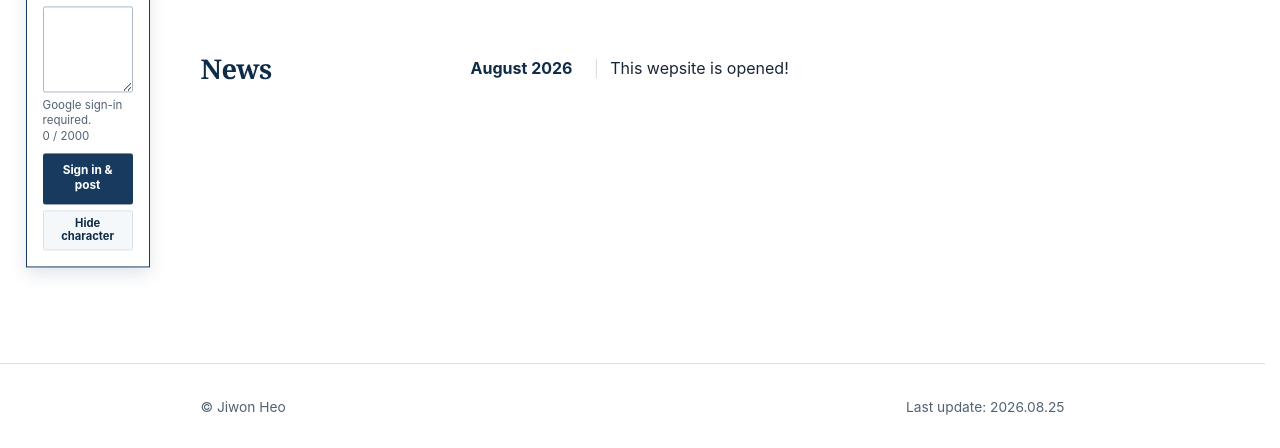
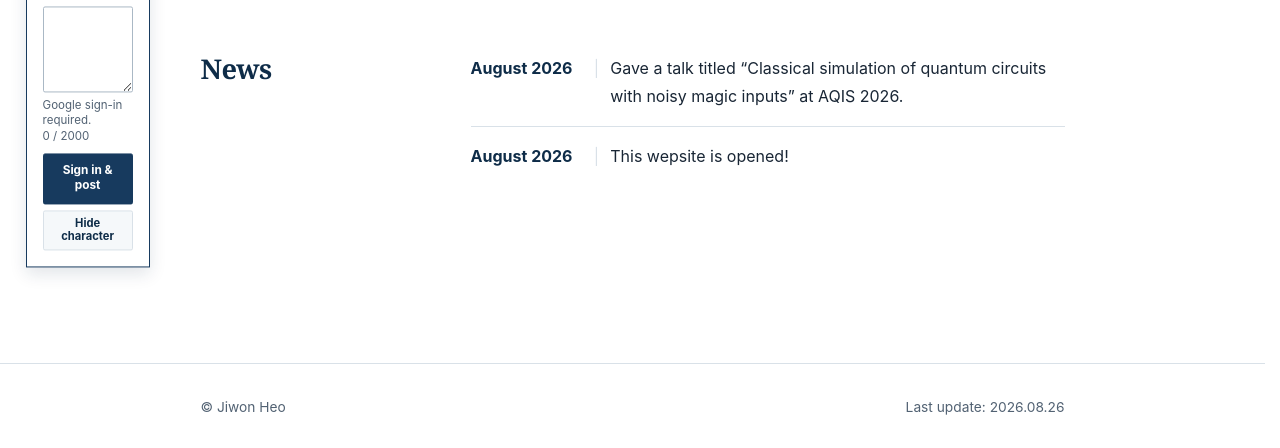
Before and after one commit to 4865sj/4865sj.github.io, a plain HTML site: page news.html in a window 1280 px wide. Shown: the part 349-797 px from the top of the page. Drawn offline with Linux system fonts and the light colour scheme.

Commit message:
Add AQIS 2026 talk to News

```diff
--- a/news.html
+++ b/news.html
@@ -77,6 +77,13 @@
 
         <div class="section-content">
           <ol class="news-list">
+            <li>
+              <time class="news-date" datetime="2026-08">August 2026</time>
+              <span class="news-separator" aria-hidden="true">|</span>
+              <p class="news-content">
+                Gave a talk titled “Classical simulation of quantum circuits with noisy magic inputs” at AQIS 2026.
+              </p>
+            </li>
             <li>
               <time class="news-date" datetime="2026-08">August 2026</time>
               <span class="news-separator" aria-hidden="true">|</span>
@@ -184,7 +191,7 @@
   <footer class="site-footer">
     <div class="footer-content container">
       <p>&copy; Jiwon Heo</p>
-      <p>Last update: 2026.08.25</p>
+      <p>Last update: 2026.08.26</p>
     </div>
   </footer>
 
```
Also changed, not shown: about.html (+1 -1 lines), board.html (+1 -1 lines), index.html (+1 -1 lines), leaderboard.html (+1 -1 lines), presentations.html (+1 -1 lines), publications.html (+1 -1 lines).
